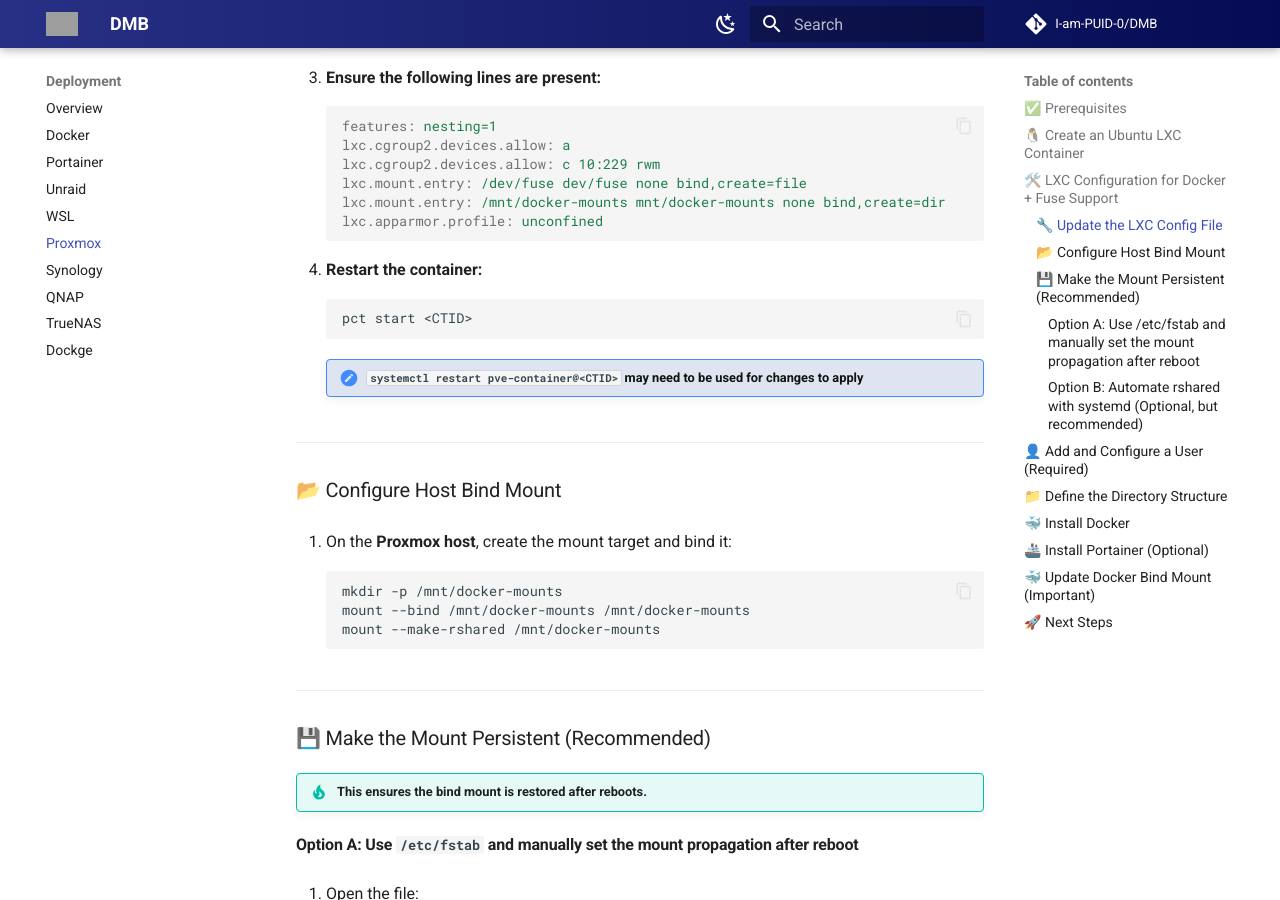
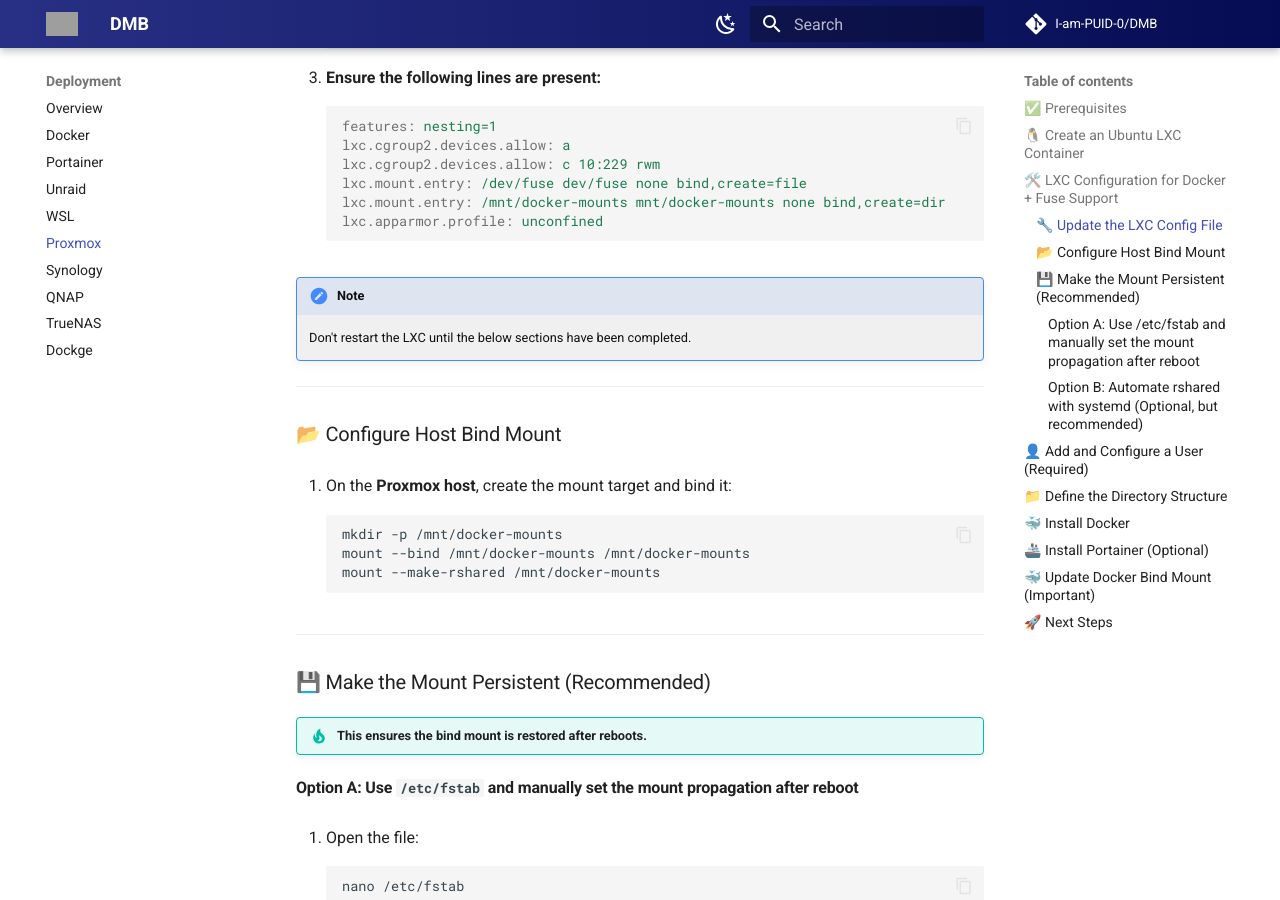
Before and after one commit to I-am-PUID-0/DMB_Docs, an MkDocs documentation site: the page built from docs/deployment/proxmox.md, in a window 1280 px wide and 900 px high, scrolled down 1200 px. Built offline with MkDocs 1.6.1 and Material for MkDocs 9.7.7, drawn with Linux system fonts in a browser that asks for light colours; comment, search, counter and statistics services are not loaded; some of the changed text lies outside the part shown; grey boxes are pictures that could not be loaded.

Commit message:
Refine user configuration steps in Proxmox deployment guide for clarity and completeness

````diff
--- a/docs/deployment/proxmox.md
+++ b/docs/deployment/proxmox.md
@@ -58,14 +58,8 @@ To ensure DMB works correctly inside your LXC container (especially with Docker,
     lxc.apparmor.profile: unconfined
     ```
 
-4. **Restart the container:**
-
-    ```bash
-    pct start <CTID>
-    ```
-
-    !!! note "`systemctl restart pve-container@<CTID>` may need to be used for changes to apply"
-
+!!! note
+    Don't restart the LXC until the below sections have been completed.
 ---
 
 ### 📂 Configure Host Bind Mount
@@ -147,32 +141,41 @@ To persist the `rshared` behavior across boots:
 ## 👤 Add and Configure a User (Required)
 !!! warning "DMB must be ran as any user other than root"
 
-If not already created, add a user (`ubuntu`) and configure passwordless sudo:
+1. **Start/Restart the container:**
 
-```bash
-adduser ubuntu
-usermod -aG sudo ubuntu
+    ```bash
+    pct start <CTID>
+    ```
 
-# Enable passwordless sudo:
-echo "ubuntu ALL=(ALL) NOPASSWD:ALL" > /etc/sudoers.d/ubuntu
-chmod 440 /etc/sudoers.d/ubuntu
-```
+    !!! note "`systemctl restart pve-container@<CTID>` may need to be used for changes to apply"
 
-To find the UID and GID (needed for `PUID` and `PGID` in your DMB config):
-```bash
-id ubuntu
-```
+2. If not already created, add a user (`ubuntu`) and configure passwordless sudo:
 
-Example output:
-```bash
-uid=1000(ubuntu) gid=1000(ubuntu)
-```
+    ```bash
+    adduser ubuntu
+    usermod -aG sudo ubuntu
 
-Use these values in your `dmb_config.json` or docker-compose:
-```json
-"puid": 1000,
-"pgid": 1000,
-```
+    # Enable passwordless sudo:
+    echo "ubuntu ALL=(ALL) NOPASSWD:ALL" > /etc/sudoers.d/ubuntu
+    chmod 440 /etc/sudoers.d/ubuntu
+    ```
+
+    !!! tip
+        To find the UID and GID (needed for `PUID` and `PGID` in your DMB config):
+        ```bash
+        id ubuntu
+        ```
+
+        Example output:
+        ```bash
+        uid=1000(ubuntu) gid=1000(ubuntu)
+        ```
+
+        Use these values in your `dmb_config.json` or docker-compose:
+        ```json
+        "puid": 1000,
+        "pgid": 1000,
+        ```
 
 ---
 
````
